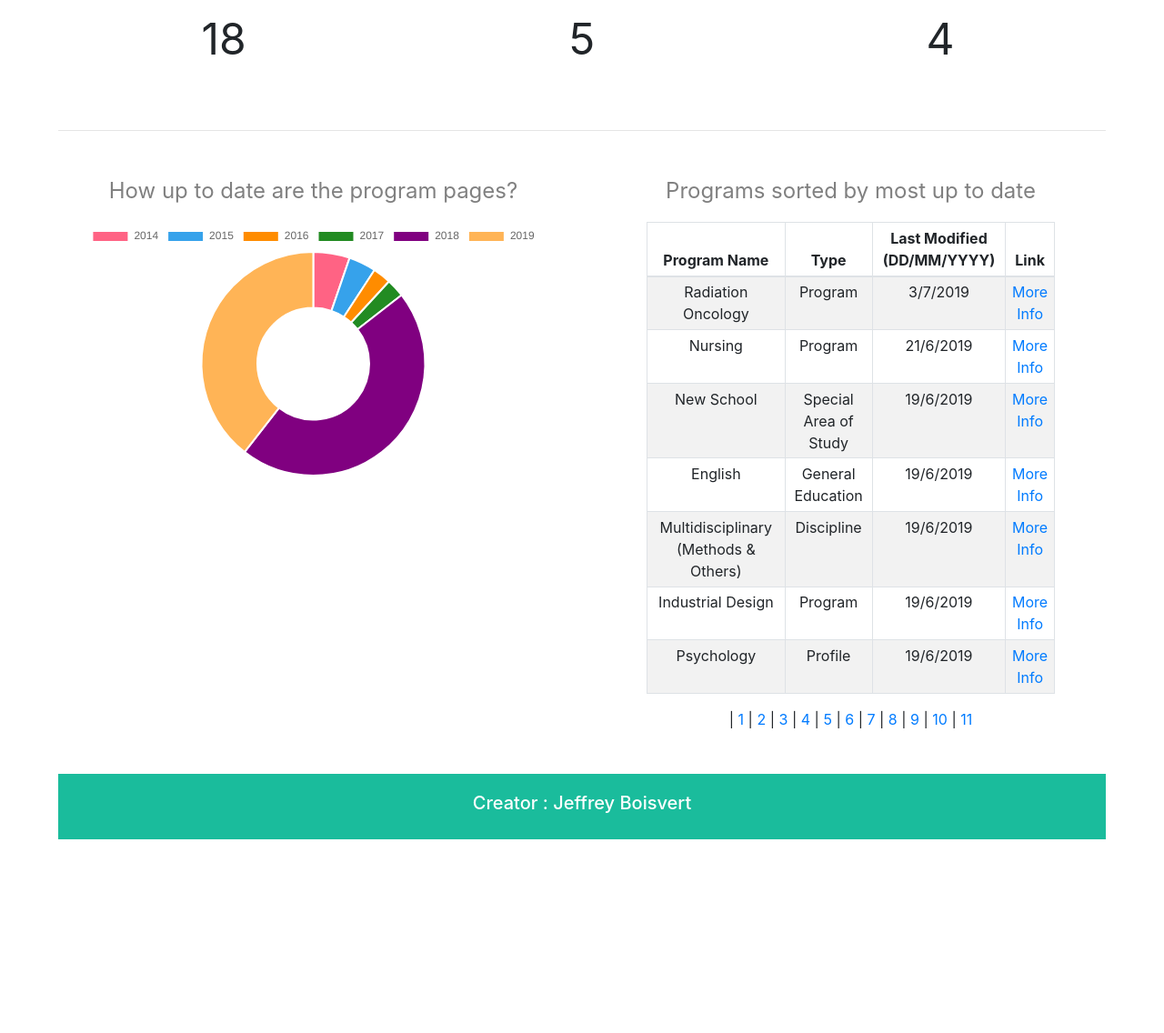
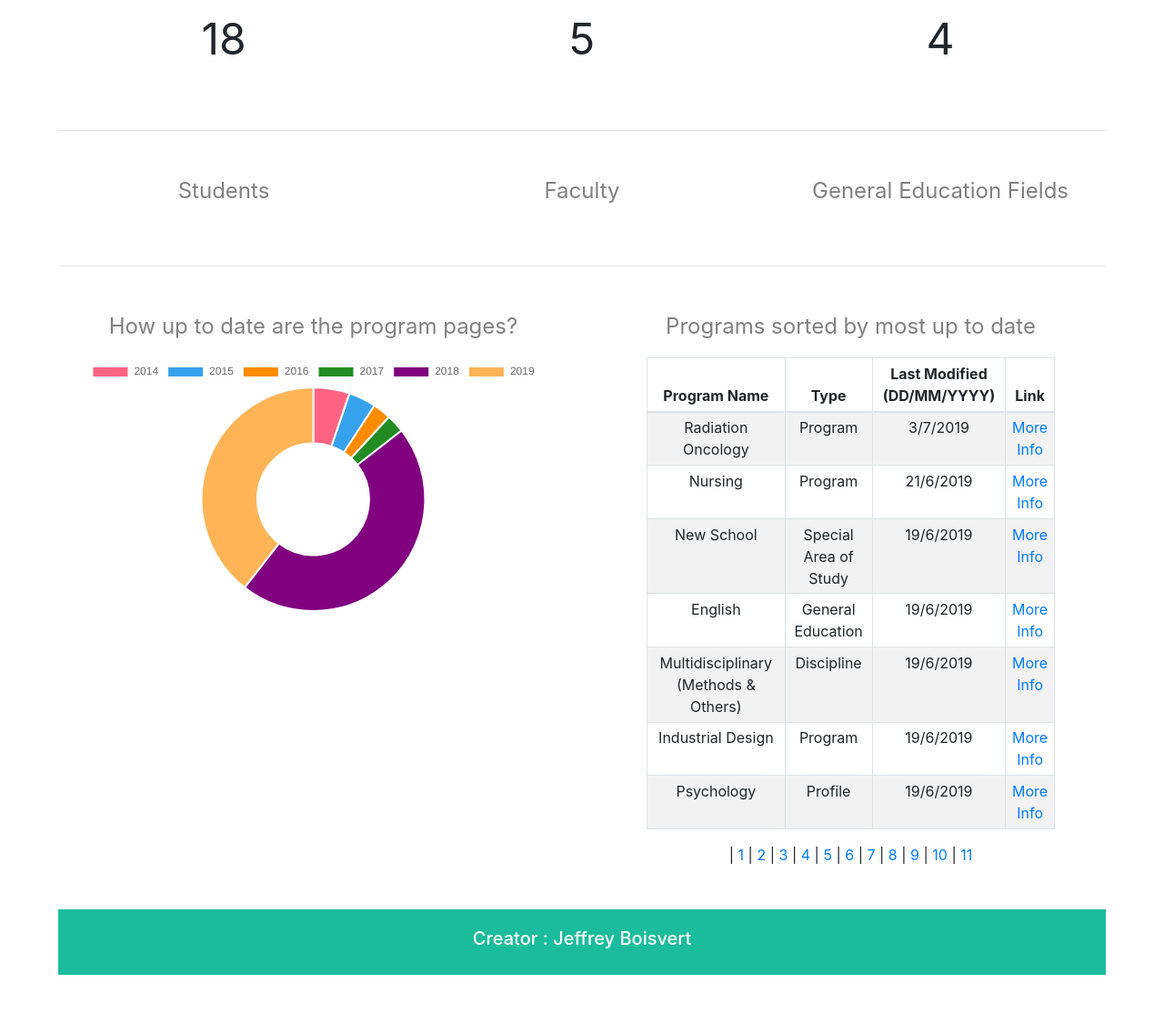
Before and after one commit to jdboisvert/Dawson-College-Program-Analytics-Dashboard, a Flask app: template Dashboard-Actual/templates/index.html in a window 1280 px wide. Shown: the part 556-1692 px from the top of the page at 91% size. Before the commit the page ends 1479 px from the top, so only its background shows below. Run offline with Flask 2, Linux system fonts and the light colour scheme; the template is opened without the code that fills it, so the values that code supplies are empty; some libraries are stand-ins or nearby versions.

Commit message:
Added new row in index.html

```diff
--- a/Dashboard-Actual/dawsonwebscrapper.py
+++ b/Dashboard-Actual/dawsonwebscrapper.py
@@ -127,9 +127,9 @@
 
     url = "https://www.dawsoncollege.qc.ca/phone-directory"
     res = requests.post(url, data=params, headers=head)
-    soup = bs4.BeautifulSoup(res.text,"html.parser")
+    soup = BeautifulSoup(res.text,"html.parser")
     tags = soup.find_all('b')
-    return int(tags[0].contents[0])
+    return round(int(tags[0].contents[0]))
 
 
 
--- a/Dashboard-Actual/templates/index.html
+++ b/Dashboard-Actual/templates/index.html
@@ -50,7 +50,23 @@
          </div>
       </div>
       <hr>
-      <!-- Third Row -->
+            <!-- Third Row -->
+            <div class="row align-items-center justify-content-center mb-5">
+               <div class="col text-center">
+                  <p class="description">Students</p>
+                  <p class="lrg-heading" id="studentCount"></p>
+               </div>
+               <div class="col text-center">
+                  <p class="description">Faculty</p>
+                  <p class="lrg-heading" id="facultCount"></p>
+               </div>
+               <div class="col text-center">
+                  <p class="description">General Education Fields</p>
+                  <p class="lrg-heading" id="studentToFacultyRatio"></p>
+               </div>
+            </div>
+            <hr>
+      <!-- Fourth Row -->
       <div class="row mb-5">
          <div class="col text-center">
             <p class="description">How up to date are the program pages?</p>
```
Also changed, not shown: Dashboard-Actual/static/data/dawson_programs_stats.json (+1 -1 lines).
